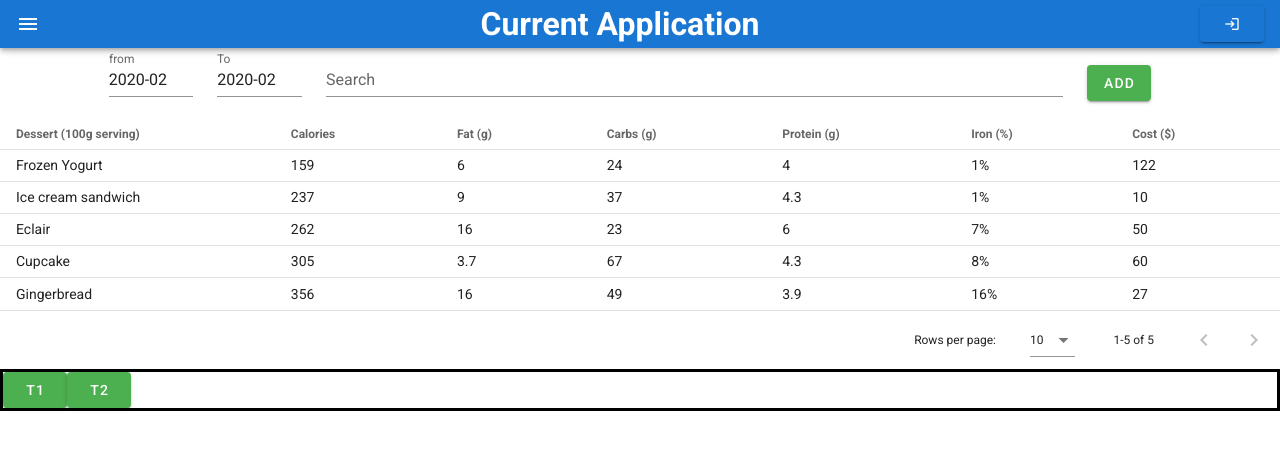
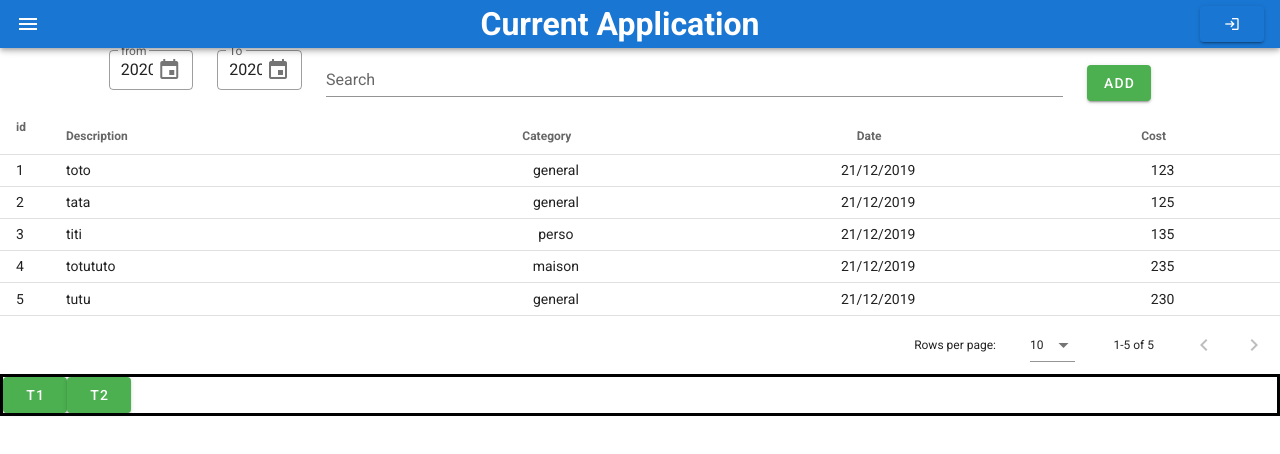
Before and after one commit to maldestor95/recipebook, a Vue app: page /Expenses in a window 1280 px wide. Shown: the top 454 px of the page. Built offline with nearby package versions, Linux system fonts and the light colour scheme.

Commit message:
update date selection

```diff
--- a/package.json
+++ b/package.json
@@ -9,8 +9,10 @@
   },
   "dependencies": {
     "@mdi/font": "^4.8.95",
+    "axios": "^0.19.2",
     "core-js": "^3.4.4",
     "vue": "^2.6.10",
+    "vue-moment": "^4.1.0",
     "vue-router": "^3.1.5",
     "vuetify": "^2.1.0"
   },
--- a/src/components/DatePickerMenu.vue
+++ b/src/components/DatePickerMenu.vue
@@ -1,28 +1,30 @@
 <template>
   <div>
     <v-text-field
+      outlined
+      dense
+      :append-icon="'mdi-calendar'"
+      @click:append="ShowPicker = true"
       class="text-center"
       :name="name"
       :label="label"
       :id="id"
       :value="SelectDate"
-      @focus="ShowPicker = true"
       @blur="ShowPicker = false"
       @keyup.esc="ShowPicker = false"
       @keyup.enter="ShowPicker = false"
       v-if="ShowPicker == false"
-    >
-    </v-text-field>
+    ></v-text-field>
     <v-dialog v-model="ShowPicker" width="500">
-      <v-date-picker
-        v-model="SelectDate"
-        type="month"
-        @blur="ShowPicker = false"
-        @change="$emit('input', SelectDate)"
-      >
-        v-if="ShowPicker == true"
-        <p align-center>Select Start Date</p>
-        <v-btn text color="primary" @click="ShowPicker = false">Quit</v-btn>
+      <v-date-picker v-model="SelectDate" @blur="ShowPicker = false">
+        <v-btn
+          text
+          color="primary"
+          @click="
+            ShowPicker = false;
+            $emit('input', SelectDate);
+          "
+        >Quit</v-btn>
       </v-date-picker>
     </v-dialog>
   </div>
--- /dev/null
+++ b/src/components/ExpensesForm.vue
@@ -0,0 +1,85 @@
+<template>
+  <v-form v-model="valid" @submit.prevent>
+    <v-container fluid>
+      <v-row class="outlined">
+        <v-col cols="1">
+          <v-text label="id" v-model="ExpenseEntry.id"></v-text>
+        </v-col>
+        <v-col>
+          <v-text-field
+            v-model="ExpenseEntry.description"
+            label="Description"
+            :rules="descriptionRules"
+          ></v-text-field>
+        </v-col>
+        <v-col cols="2">
+          <v-text-field
+            v-model="ExpenseEntry.category"
+            label="Category"
+          ></v-text-field>
+        </v-col>
+        <v-col cols="1">
+          <v-text-field v-model="ExpenseEntry.date" label="Date"></v-text-field>
+        </v-col>
+        <v-col cols="1">
+          <v-text-field v-model="ExpenseEntry.cost" label="Cost"></v-text-field>
+        </v-col>
+      </v-row>
+      <v-row>
+        <v-col>
+          <v-btn color="success" @click="submit()">submit</v-btn>
+        </v-col>
+        <v-col>
+          <v-btn color="success">cancel</v-btn>
+        </v-col>
+      </v-row>
+    </v-container>
+  </v-form>
+</template>
+
+<script>
+export default {
+  props: {
+    value: {
+      type: Object,
+      default: function() {
+        return {
+          id: 0,
+          description: "test",
+          category: "cat test",
+          date: "20/12/2019",
+          cost: 123
+        };
+      }
+    }
+  },
+  data() {
+    return {
+      valid: false,
+      ExpenseEntry: {
+        id: this.value.id,
+        description: this.value.description,
+        category: this.value.category,
+        date: this.value.date,
+        cost: this.value.cost
+      },
+      descriptionRules: [
+        v => !!v || "description is required",
+        v => v.length > 0 || "description must be at least 0 char"
+      ]
+    };
+  },
+  methods: {
+    submit() {
+      this.$emit("input", this.ExpenseEntry);
+    }
+  }
+};
+</script>
+
+<style lang="scss" scoped>
+.outlined {
+  border-style: solid;
+  border-color: blue;
+}
+</style>
--- a/src/components/Sandbox.vue
+++ b/src/components/Sandbox.vue
@@ -1,5 +1,6 @@
 <template>
   <div>
+    <base-date></base-date>
     <h1>SandBox</h1>
     <input id="fileItem" type="file" accept=".pdf" />
     <div
@@ -9,14 +10,24 @@
       ondragover="event.stopPropagation(); event.preventDefault();"
       ondrop="event.stopPropagation(); event.preventDefault();
      dodrop(event);"
-    >
-      DROP FILES HERE FROM FINDER OR EXPLORER
-    </div>
+    >DROP FILES HERE FROM FINDER OR EXPLORER</div>
   </div>
 </template>
 
 <script>
+import baseDate from "@/components/baseDate";
+
 export default {
+  name: "SandBox",
+  components: {
+    baseDate
+  },
+  data() {
+    return {
+      testmoment: "none"
+    };
+  },
+  created() {},
   methods: {
     dodrop: function(event) {
       var dt = event.dataTransfer;
--- a/src/main.js
+++ b/src/main.js
@@ -5,6 +5,7 @@ import vuetify from "./plugins/vuetify";
 
 Vue.config.productionTip = false;
 Vue.use(VueRouter);
+Vue.use(require('vue-moment'));
 
 // 1. Define route components.
 import Expenses from "./components/Expenses.vue";
--- a/src/seedExpenses.js
+++ b/src/seedExpenses.js
@@ -1,82 +1,68 @@
 export default {
     state: {
-        numbers: [1, 2, 3],
         logged: false,
         headers: [{
-                text: "Dessert (100g serving)",
-                align: "left",
-                sortable: false,
-                value: "name"
+                text: "id",
+                value: "id",
+                sortable: true,
+                fixed: true,
+                width: "10px"
             },
             {
-                text: "Calories",
-                value: "calories"
+                text: "Description",
+                value: "desc",
+
+                align: "start"
             },
             {
-                text: "Fat (g)",
-                value: "fat"
+                text: "Category",
+                value: "category",
+                sortable: true,
+
+                align: "center"
             },
             {
-                text: "Carbs (g)",
-                value: "carbs"
+                text: "Date",
+                value: "date",
+                align: "center"
             },
             {
-                text: "Protein (g)",
-                value: "protein"
-            },
-            {
-                text: "Iron (%)",
-                value: "iron"
-            },
-            {
-                text: "Cost ($)",
-                value: "price"
+                text: "Cost",
+                value: "cost",
+                align: "center"
             }
         ],
         items: [{
-                name: "Frozen Yogurt",
-                calories: 159,
-                fat: 6.0,
-                carbs: 24,
-                protein: 4.0,
-                iron: "1%",
-                price: 122
+                "id": 1,
+                "desc": "toto",
+                "category": "general",
+                "date": "21/12/2019",
+                "cost": 123
+            }, {
+                "id": 2,
+                "desc": "tata",
+                "category": "general",
+                "date": "21/12/2019",
+                "cost": 125
             },
             {
-                name: "Ice cream sandwich",
-                calories: 237,
-                fat: 9.0,
-                carbs: 37,
-                protein: 4.3,
-                iron: "1%",
-                price: 10
-            },
-            {
-                name: "Eclair",
-                calories: 262,
-                fat: 16.0,
-                carbs: 23,
-                protein: 6.0,
-                iron: "7%",
-                price: 50
-            },
-            {
-                name: "Cupcake",
-                calories: 305,
-                fat: 3.7,
-                carbs: 67,
-                protein: 4.3,
-                iron: "8%",
-                price: 60
-            },
-            {
-                name: "Gingerbread",
-                calories: 356,
-                fat: 16.0,
-                carbs: 49,
-                protein: 3.9,
-                iron: "16%",
-                price: 27
+                "id": 3,
+                "desc": "titi",
+                "category": "perso",
+                "date": "21/12/2019",
+                "cost": 135
+            }, {
+                "id": 4,
+                "desc": "totututo",
+                "category": "maison",
+                "date": "21/12/2019",
+                "cost": 235
+            }, {
+                "id": 5,
+                "desc": "tutu",
+                "category": "general",
+                "date": "21/12/2019",
+                "cost": 230
             }
         ]
     },
```
